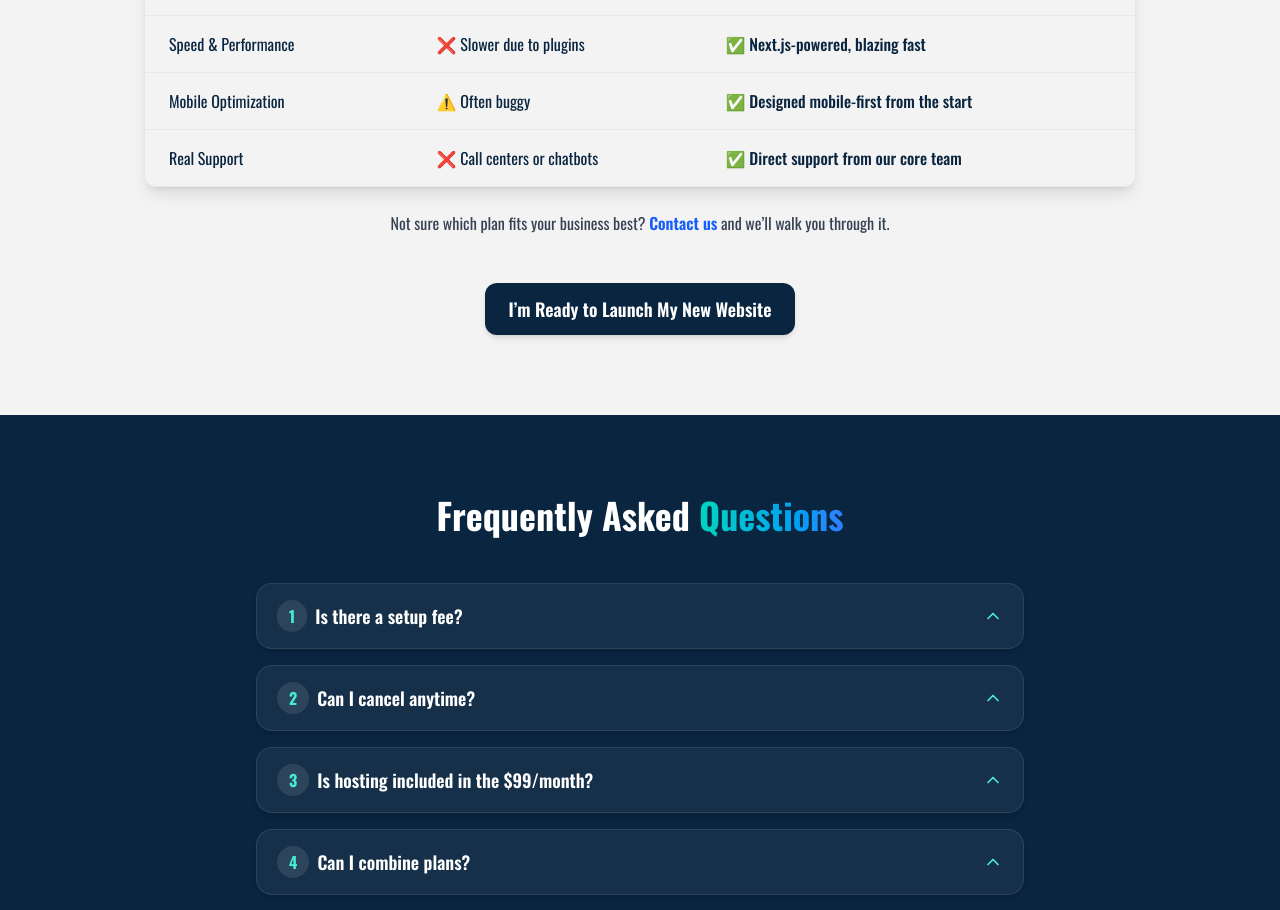
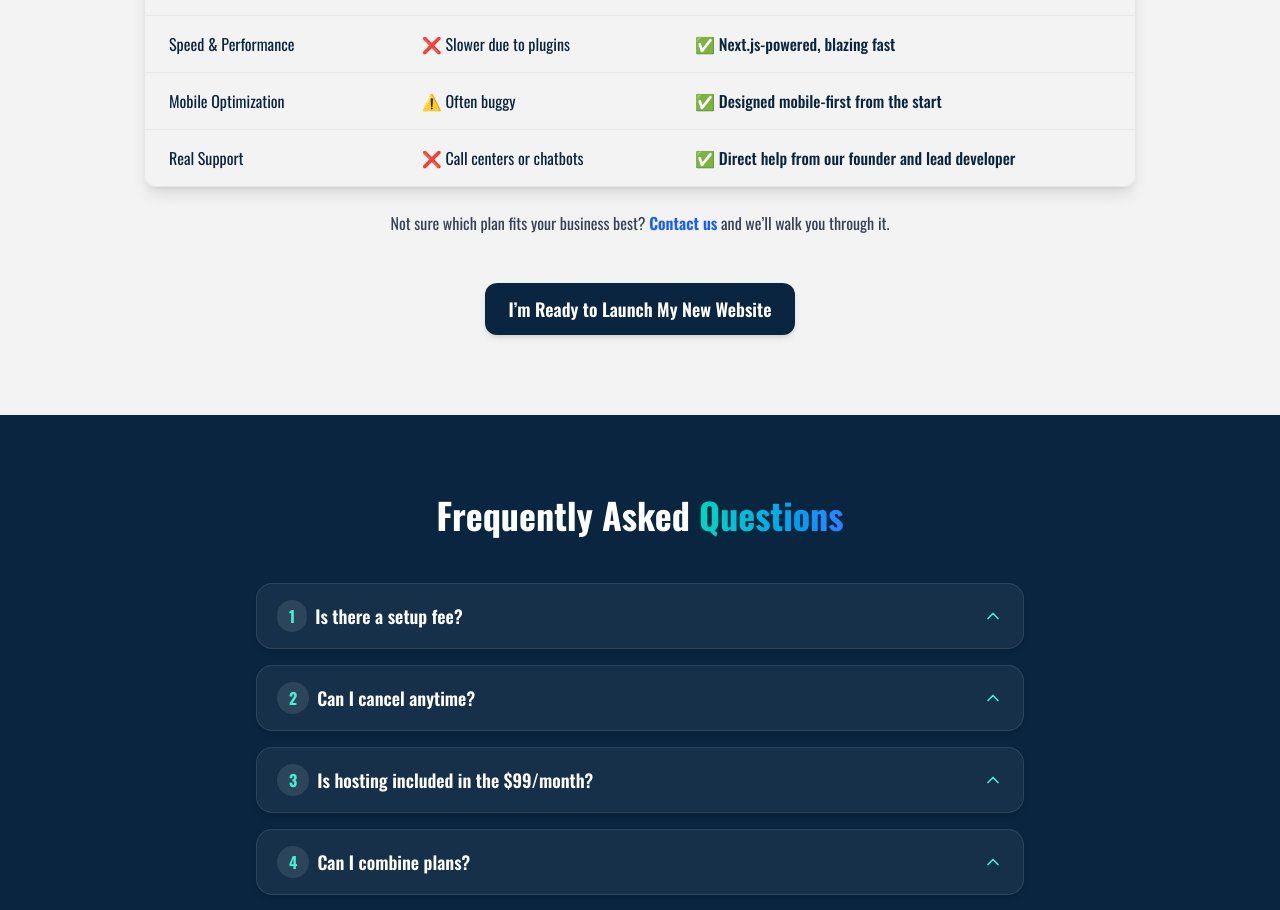
Before and after one commit to Jose-Escobedo/pulsecraft, a Next.js app: page /pricing in a window 1280 px wide. Shown: the part 1240-2150 px from the top of the page. Built offline with nearby package versions, Linux system fonts and the light colour scheme.

Commit message:
editing thr pricng page.

```diff
--- a/app/pricing/page.js
+++ b/app/pricing/page.js
@@ -15,7 +15,7 @@ const features = [
   ["SEO Optimization", "⚠️ Basic or skipped", "✅ SEO best practices baked in"],
   ["Speed & Performance", "❌ Slower due to plugins", "✅ Next.js-powered, blazing fast"],
   ["Mobile Optimization", "⚠️ Often buggy", "✅ Designed mobile-first from the start"],
-  ["Real Support", "❌ Call centers or chatbots", "✅ Direct support from our core team"],
+  ["Real Support", "❌ Call centers or chatbots", "✅ Direct help from our founder and lead developer"],
 ];
 
 
@@ -224,7 +224,7 @@ export default function PricingSection() {
           <p>{wix}</p>
         </div>
         <div>
-          <p className="text-gray-500 text-xs">Therapy Site Studio</p>
+          <p className="text-gray-500 text-xs">Pulsecraft</p>
           <p className="font-medium">{studio}</p>
         </div>
       </div>
```
